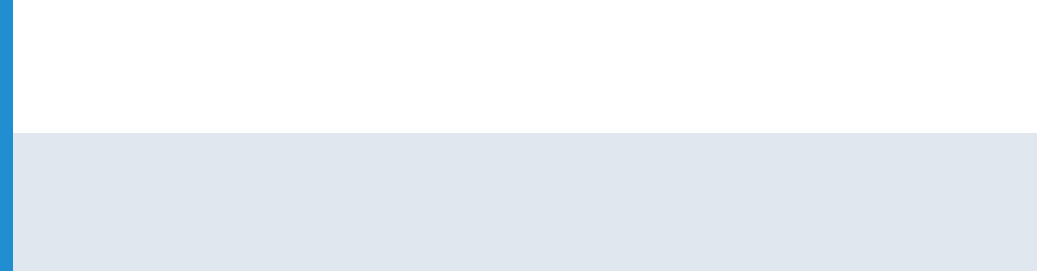
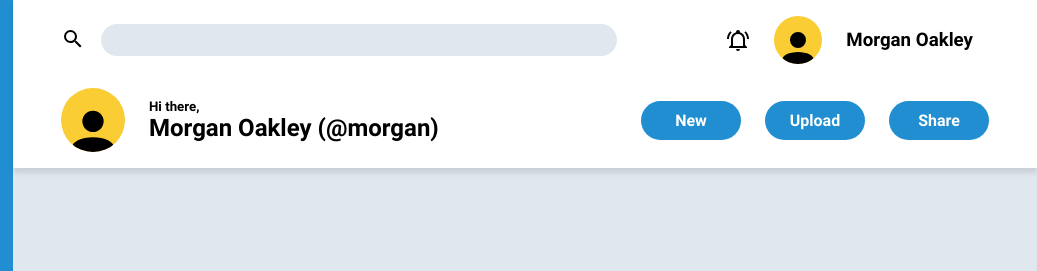
Before and after one commit to robot808/admin-dashboard, a plain HTML site: page index.html in a window 1280 px wide. Shown: the top 271 px of the page, 243-1280 px from the left. Drawn offline with Linux system fonts and the light colour scheme.

Commit message:
Add search, profile, heading, and links to header

```diff
--- a/index.html
+++ b/index.html
@@ -7,7 +7,37 @@
     <title>Admin Dashboard</title>
   </head>
   <body>
-    <header></header>
+    <header>
+      <form>
+        <button type="submit">
+          <img alt="search button" src="images/search.svg" />
+        </button>
+        <input type="text" name="search" />
+      </form>
+      <div>
+        <a href="">
+          <img alt="notification icon" src="images/notification.svg" />
+        </a>
+        <div class="profile">
+          <img alt="profile picture" src="images/user.svg" />
+        </div>
+        <h3>Morgan Oakley</h3>
+      </div>
+      <div>
+        <div class="profile large">
+          <img alt="profile picture" src="images/user.svg" />
+        </div>
+        <div>
+          <h5>Hi there,</h5>
+          <h2>Morgan Oakley (@morgan)</h2>
+        </div>
+      </div>
+      <div>
+        <a href="">New</a>
+        <a href="">Upload</a>
+        <a href="">Share</a>
+      </div>
+    </header>
     <nav>
       <div>
         <img alt="dashboard logo" class="logo" src="images/dashboard.svg" />
--- a/style.css
+++ b/style.css
@@ -98,7 +98,99 @@ body {
 
 header {
   grid-area: header;
+  padding: 1rem 3rem;
   background-color: rgb(255, 255, 255);
+  box-shadow: 0px 5px 5px rgba(0, 0, 0, 0.1);
+  z-index: 1;
+  display: grid;
+  grid-template: auto auto / 1fr auto;
+  align-content: space-between;
+  align-items: center;
+  gap: 1.5rem;
+}
+
+header > form {
+  display: grid;
+  grid-template-columns: auto 1fr;
+  gap: 1rem;
+}
+
+header > form img,
+header a > img {
+  height: 1.5rem;
+  width: auto;
+}
+
+header > form button,
+header > form input[type="text"] {
+  appearance: none;
+  background: none;
+  border: none;
+  outline: none;
+}
+
+header > form input[type="text"] {
+  height: 2rem;
+  padding: 0 1rem;
+  border-radius: 1rem;
+  background-color: rgb(225, 231, 239);
+}
+
+header > div {
+  display: grid;
+  grid-template-columns: auto auto auto;
+  justify-content: end;
+  align-items: center;
+  gap: 1.5rem;
+}
+
+header > div:nth-child(2) > a {
+  height: 1.5rem;
+}
+
+header > div:nth-child(3) {
+  justify-self: start;
+}
+
+header div.profile {
+  height: 3rem;
+  width: 3rem;
+  border-radius: 50%;
+  background-color: rgb(250, 205, 52);
+  overflow: hidden;
+}
+
+header div.profile > img {
+  height: 3rem;
+  width: 3rem;
+  margin-top: 0.5rem;
+}
+
+header div.large {
+  height: 4rem;
+  width: 4rem;
+}
+
+header div.large > img {
+  height: 4rem;
+  width: 4rem;
+  margin-top: 0.75rem;
+}
+
+header h3 {
+  margin-right: 1rem;
+}
+
+header > div:nth-child(4) a {
+  width: 100px;
+  padding: 0.625rem;
+  border-radius: 1.25rem;
+  background-color: rgb(33, 142, 209);
+  color: rgb(255, 255, 255);
+  font-size: 1rem;
+  font-weight: bold;
+  text-align: center;
+  text-decoration: none;
 }
 
 nav {
```
Also changed, not shown: images/notification.svg (added), images/search.svg (added), images/user.svg (added).
